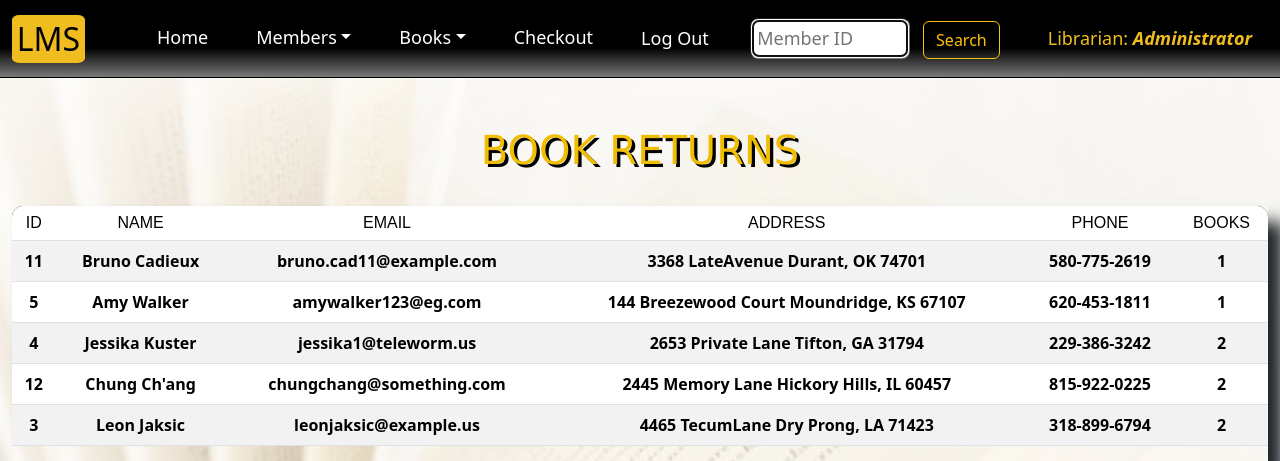
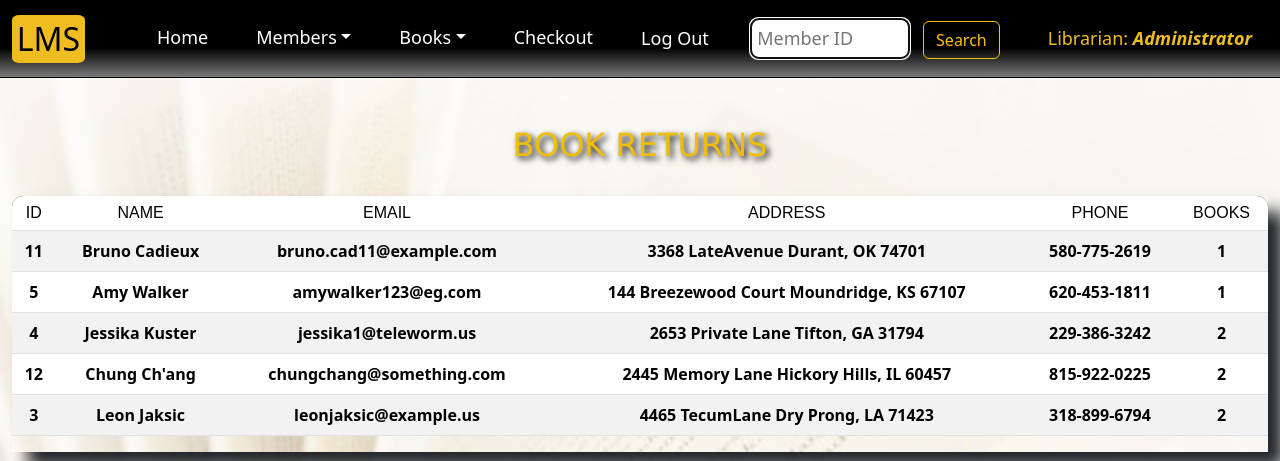
Before and after one commit to sttadic/flask-LMS, a Flask app: page / in a window 1280 px wide. Shown: the top 461 px of the page. Run offline with Flask 3, Linux system fonts and the light colour scheme; a user stored in the database is signed in; data comes from the database, SQL or seed files in the repository; some libraries are stand-ins or nearby versions.

Commit message:
Some minor changes to style on multiple templates

```diff
--- a/static/styles.css
+++ b/static/styles.css
@@ -404,11 +404,11 @@ option {
 }
 
 .index-title {
-    font-size: 2.5rem;
+    font-size: 2rem;
     margin-bottom: 2rem;
     font-family:'Lucida Grande', 'Lucida Sans', Arial, sans-serif;
     color: rgb(240, 189, 3);
-    text-shadow: 0.2rem 0.2rem black;
+    text-shadow: 0.2rem 0.2rem 0.4rem black;
 }
 
 /* FAQ page */
--- a/templates/books.html
+++ b/templates/books.html
@@ -3,7 +3,7 @@
 {% block title %}Books Management{% endblock %}
 
 {% block search %}
-<input id="search" class="search me-2" onkeyup="searchBook()" type="search" name="query" autocomplete="off" placeholder="Serach" aria-label="Search" autofocus>
+<input id="search" class="search me-2" onkeyup="searchBook()" name="query" autocomplete="off" placeholder="Serach" aria-label="Search" autofocus>
 <span class="by">by</span>
 <select name="field" id="field" class="select">
     <option value="title">Title</option>
--- a/templates/catalogue.html
+++ b/templates/catalogue.html
@@ -3,7 +3,7 @@
 {% block title %}Catalogue{% endblock %}
 
 {% block search %}
-<input id="search" class="search me-2" onkeyup="searchCatalogue()" type="search" name="query" autocomplete="off" placeholder="Serach" aria-label="Search" autofocus>
+<input id="search" class="search me-2" onkeyup="searchCatalogue()" name="query" autocomplete="off" placeholder="Serach" aria-label="Search" autofocus>
 <span class="by">by</span>
 <select name="field" id="field" class="select">
     <option value="title">Title</option>
--- a/templates/index.html
+++ b/templates/index.html
@@ -4,7 +4,7 @@
 
 {% block search %}
 <form action="/">
-<input class="search-index me-2" type="search" name="query" autocomplete="off" placeholder="Member ID" aria-label="Search" autofocus>
+<input class="search-index me-2" name="query" autocomplete="off" placeholder="Member ID" aria-label="Search" autofocus>
 <button class="btn btn-outline-warning">Search</button>
 </form>
 {% endblock %}
--- a/templates/members.html
+++ b/templates/members.html
@@ -3,7 +3,7 @@
 {% block title %}Members Management{% endblock %}
 
 {% block search %}
-<input id="search" class="search me-2" onkeyup="searchMember()" type="search" name="query" autocomplete="off" placeholder="Serach" aria-label="Search" autofocus>
+<input id="search" class="search me-2" onkeyup="searchMember()" name="query" autocomplete="off" placeholder="Serach" aria-label="Search" autofocus>
 <span class="by">by</span>
 <select name="field" id="field" class="select">
     <option value="name">Name</option>
```
